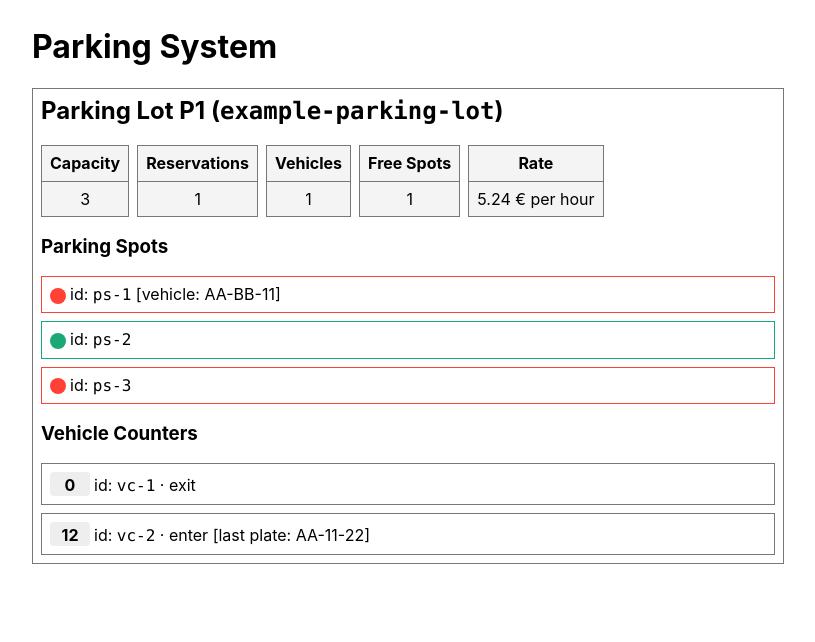
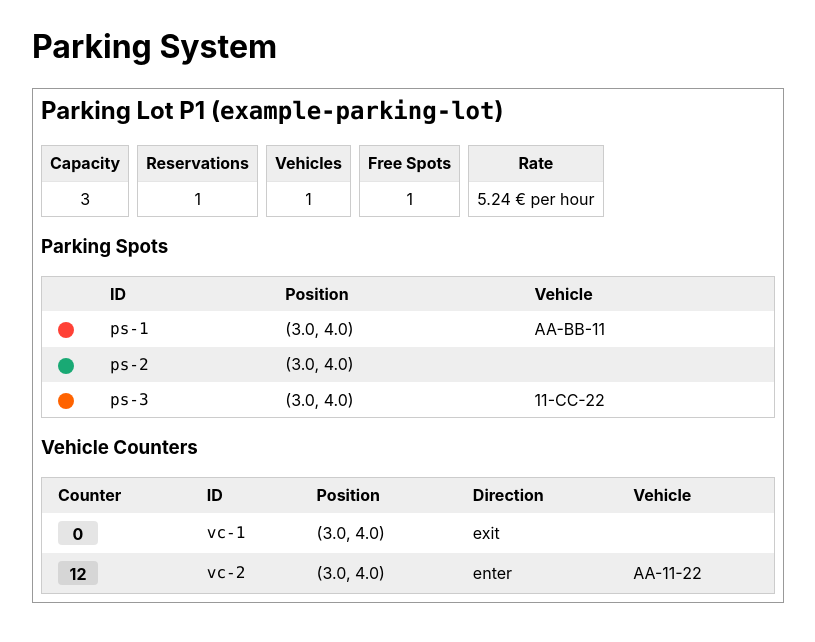
Before and after one commit to hacdias/MCSE, a React (Create React App) app in the folder webapp/: page / in a window 1280 px wide. Shown: the top 642 px of the page, without its empty margins (232-1047 px from the left). Built offline with nearby package versions, Linux system fonts and the light colour scheme; no server answers.

Commit message:
use tables on the interface and show coordinates

```diff
--- a/webapp/src/App.js
+++ b/webapp/src/App.js
@@ -18,17 +18,23 @@ export default class App extends React.Component {
             {
               "id": "ps-1",
               "state": "Occupied",
-              "vehicle": "AA-BB-11"
+              "vehicle": "AA-BB-11",
+              "x": 3,
+              "y": 4
             },
             {
               "id": "ps-2",
               "state": "Free",
-              "vehicle": ""
+              "vehicle": "",
+              "x": 3,
+              "y": 4
             },
             {
               "id": "ps-3",
-              "state": "Occupied",
-              "vehicle": ""
+              "state": "Reserved",
+              "vehicle": "11-CC-22",
+              "x": 3,
+              "y": 4
             },
           ],
           "vehicleCounters": [
@@ -36,13 +42,17 @@ export default class App extends React.Component {
               "id": "vc-1",
               "lastPlate": "",
               "counter": 0,
-              "direction": 0
+              "direction": 0,
+              "x": 3,
+              "y": 4
             },
             {
               "id": "vc-2",
               "lastPlate": "AA-11-22",
               "counter": 12,
-              "direction": 1
+              "direction": 1,
+              "x": 3,
+              "y": 4
             }
           ]
         }
--- /dev/null
+++ b/webapp/src/Coordinates.js
@@ -0,0 +1,8 @@
+import React from 'react'
+
+export default function Coordinates({ x, y }) {
+  x = parseFloat(x).toFixed(1)
+  y = parseFloat(y).toFixed(1)
+
+  return <span>({x}, {y})</span>
+}
--- a/webapp/src/ParkingLot.js
+++ b/webapp/src/ParkingLot.js
@@ -1,17 +1,17 @@
 import React from 'react'
-import VehicleCounter from './VehicleCounter'
-import ParkingSpot from './ParkingSpot'
+import VehicleCounters from './VehicleCounters'
+import ParkingSpots from './ParkingSpots'
 
 function StatusIndicator({ title, text }) {
-  return <div className='bg-near-white ba b--gray tc mr2'>
-    <p className='ma0 pa2 b'>{title}</p>
-    <p className='ma0 pa2 bt b--gray'>{text}</p>
+  return <div className='5 ba b--moon-gray tc mr2'>
+    <p className='ma0 pa2 b bg-light-gray'>{title}</p>
+    <p className='ma0 pa2 bt b--black-10'>{text}</p>
   </div>
 }
 
 export default function ParkingLot({ name, id, capacity, vehicles, reservations, rate, parkingSpots, vehicleCounters }) {
   return (
-    <div className='pa2 ba b--gray'>
+    <div className='pa2 ba b--silver'>
       <header>
         <h2 className='mt0'>Parking Lot {name} (<code>{id}</code>)</h2>
       </header>
@@ -26,11 +26,11 @@ export default function ParkingLot({ name, id, capacity, vehicles, reservations,
 
       <h3>Parking Spots</h3>
 
-      {parkingSpots.map(ps => <ParkingSpot key={ps.id} {...ps} />)}
+      <ParkingSpots parkingSpots={parkingSpots} />
 
       <h3>Vehicle Counters</h3>
 
-      {vehicleCounters.map(vc => <VehicleCounter key={vc.id} {...vc} />)}
+      <VehicleCounters vehicleCounters={vehicleCounters} />
     </div>
   )
 }
--- a/webapp/src/ParkingSpot.js
+++ /dev/null
@@ -1,15 +0,0 @@
-import React from 'react'
-
-export default function ParkingSpot({ id, state, vehicle }) {
-  let color = 'green'
-  if (state === 'Occupied') color = 'red'
-  if (state === 'Reserved') color = 'orange'
-
-  return (
-    <div className={`pa2 ba b--${color} mt2`}>
-      <span className={`w1 h1 mr1 dib bg-${color} br-100 v-mid`} alt={state} title={state}></span>
-      id: <code>{id}</code>
-      {vehicle && color !== 'green' ? ` [vehicle: ${vehicle}]` : null}
-    </div>
-  )
-}
--- /dev/null
+++ b/webapp/src/ParkingSpots.js
@@ -0,0 +1,35 @@
+import React from 'react'
+import Coordinates from './Coordinates'
+
+const tdClass = 'pv2 ph3 tl'
+
+function ParkingSpot({ id, state, vehicle, x, y }) {
+  let color = 'green'
+  if (state === 'Occupied') color = 'red'
+  if (state === 'Reserved') color = 'orange'
+
+  return (
+    <tr className='striped--light-gray '>
+      <td className={tdClass}><span className={`w1 h1 mr1 dib bg-${color} br-100 v-mid`} alt={state} title={state}></span></td>
+      <td className={tdClass}><code>{id}</code></td>
+      <td className={tdClass}><Coordinates x={x} y={y} /></td>
+      <td className={tdClass}>{vehicle && color !== 'green' ? vehicle : null}</td>
+    </tr>
+  )
+}
+
+export default function ParkingSpots({ parkingSpots }) {
+  return (
+    <table className='collapse ba b--moon-gray w-100'>
+      <tbody>
+        <tr className='striped--light-gray '>
+          <th className={`${tdClass} w1`}></th>
+          <th className={tdClass}>ID</th>
+          <th className={tdClass}>Position</th>
+          <th className={tdClass}>Vehicle</th>
+        </tr>
+        {parkingSpots.map(ps => <ParkingSpot key={ps.id} {...ps} />)}
+      </tbody>
+    </table>
+  )
+}
--- a/webapp/src/VehicleCounter.js
+++ /dev/null
@@ -1,10 +0,0 @@
-import React from 'react'
-
-export default function VehicleCounter({ id, lastPlate, counter, direction }) {
-  return <div className='pa2 ba b--gray mt2'>
-    <span className={`h1 mr1 w2 tc b dib bg-light-gray br2 pa1`} title='Counter'>{counter}</span>
-    id: <code>{id}</code> · {direction === 0 ? 'exit' : 'enter'}
-
-    { lastPlate ? ` [last plate: ${lastPlate}]`: null}
-  </div>
-}
--- /dev/null
+++ b/webapp/src/VehicleCounters.js
@@ -0,0 +1,33 @@
+import React from 'react'
+import Coordinates from './Coordinates'
+
+const tdClass = 'pv2 ph3 tl'
+
+function VehicleCounter({ id, lastPlate, counter, direction, x, y }) {
+  return (
+    <tr className='striped--light-gray '>
+      <td className={tdClass}><span className={`h1 mr1 w2 tc b dib bg-black-10 br2 pa1`} title='Counter'>{counter}</span></td>
+      <td className={tdClass}><code>{id}</code></td>
+      <td className={tdClass}><Coordinates x={x} y={y} /></td>
+      <td className={tdClass}>{direction === 0 ? 'exit' : 'enter'}</td>
+      <td className={tdClass}>{lastPlate}</td>
+    </tr>
+  )
+}
+
+export default function VehicleCounters({ vehicleCounters }) {
+  return (
+    <table className='collapse ba b--moon-gray w-100'>
+      <tbody>
+        <tr className='striped--light-gray '>
+          <th className={tdClass}>Counter</th>
+          <th className={tdClass}>ID</th>
+          <th className={tdClass}>Position</th>
+          <th className={tdClass}>Direction</th>
+          <th className={tdClass}>Vehicle</th>
+        </tr>
+        {vehicleCounters.map(vc => <VehicleCounter key={vc.id} {...vc} />)}
+      </tbody>
+    </table>
+  )
+}
```
